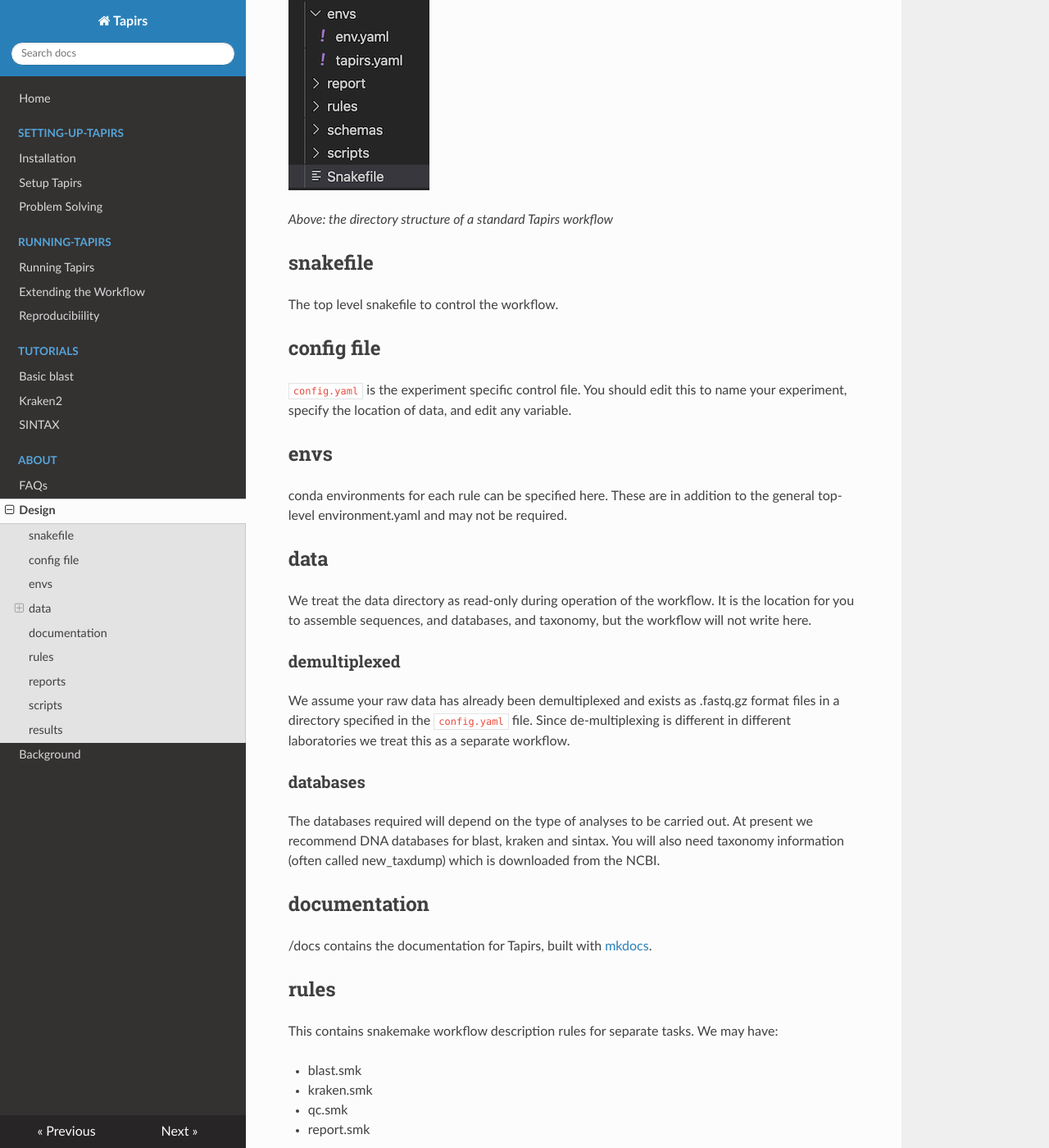
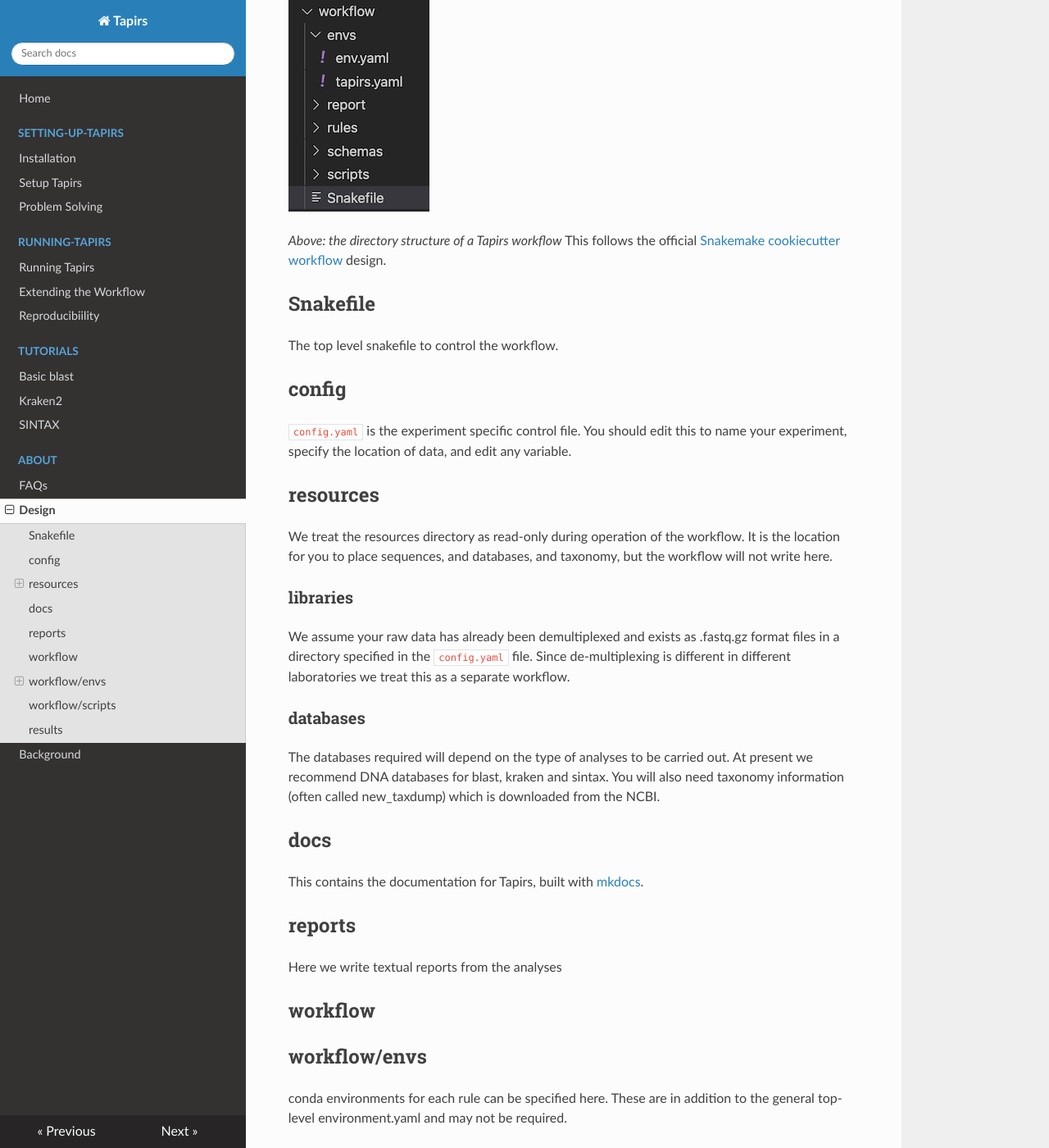
Before and after one commit to EvoHull/Tapirs, an MkDocs documentation site: the page built from docs/About/design.md, in a window 1280 px wide and 1400 px high, scrolled down 534 px. Shown: the whole window at 82% size. Built offline with MkDocs 1.6.1, drawn with Linux system fonts in a browser that asks for light colours; nearby versions of some CDN libraries; some of the changed text lies outside the part shown.

Commit message:
docs design update

```diff
--- a/docs/About/design.md
+++ b/docs/About/design.md
@@ -1,48 +1,75 @@
 # DIRECTORY STRUCTURE
 
-We set directory structure in the repository to standardise the workflow design. You will need to populate the data directory with your demultiplexed sequence (fastq.gz) files and the databases you wish to search them against (eg blast, kraken2, sintax).
+We set directory structure in the repository to standardise the workflow design. You will need to populate the `resources/libraries` directory with your demultiplexed sequence (fastq.gz) files and the `resources/databases` dirrectory with the reference databases you wish to search them against (eg blast, kraken2).
 
 ![Directory Structure](../images/directories.png)
 
-*Above: the directory structure of a standard Tapirs workflow*
-## snakefile
+*Above: the directory structure of a Tapirs workflow* This follows the official [Snakemake cookiecutter workflow](https://github.com/snakemake-workflows/cookiecutter-snakemake-workflow) design.
+
+## Snakefile
+
 The top level snakefile to control the workflow.
-## config file
+
+## config
+
 `config.yaml` is the experiment specific control file. You should edit this to name your experiment, specify the location of data, and edit any variable.
-## envs
+
+## resources
+
+We treat the resources directory as read-only during operation of the workflow. It is the location for you to place sequences, and databases, and taxonomy, but the workflow will not write here.
+
+### libraries
+
+We assume your raw data has already been demultiplexed and exists as .fastq.gz format files in a directory specified in the `config.yaml` file. Since de-multiplexing is different in different laboratories we treat this as a separate workflow.
+
+### databases
+
+The databases required will depend on the type of analyses to be carried out. At present we recommend DNA databases for blast, kraken and sintax. You will also need taxonomy information (often called new_taxdump) which is downloaded from the NCBI.
+
+## docs
+
+This contains the documentation for Tapirs, built with [mkdocs](https://www.mkdocs.org/).
+
+## reports
+
+Here we write textual reports from the analyses
+
+## workflow
+
+## workflow/envs
+
 conda environments for each rule can be specified here. These are in addition to the general top-level environment.yaml and may not be required.
-## data
-We treat the data directory as read-only during operation of the workflow. It is the location for you to assemble sequences, and databases, and taxonomy, but the workflow will not write here.
-### demultiplexed
-We assume your raw data has already been demultiplexed and exists as .fastq.gz format files in a directory specified in the `config.yaml` file. Since de-multiplexing is different in different laboratories we treat this as a separate workflow.
-### databases
-The databases required will depend on the type of analyses to be carried out. At present we recommend DNA databases for blast, kraken and sintax. You will also need taxonomy information (often called new_taxdump) which is downloaded from the NCBI.
-## documentation
-/docs contains the documentation for Tapirs, built with [mkdocs](https://www.mkdocs.org/).
-## rules
+
+### workflow/rules
+
 This contains snakemake workflow description rules for separate tasks. We may have:
 
 - blast.smk
-- kraken.smk
+- kraken2.smk
 - qc.smk
-- report.smk
+- reports.smk
 
 Each of these snakemake rules is run by the main snakefile at the appropriate time. Having separate rules for different sections of the workflow (eg quality control, qc.smk) allows better organisation and simplification of each component within the workflow. In our experience this makes the workflow much more understandable and easier to modify. You can usually deactivate a rule by commenting out its `include rules/name.smk` line in the top level snakefile. You may also have to comment out its outputs from rule All.
-## reports
-Reports are written by some of the programs. Snakemake will also write an overall report.
-## scripts
+
+## workflow/scripts
+
 Scripts called by snakemake rules are placed here.
+
 ## results
+
 This directory usually has subdirectories named by program (eg blast). It is a convenient way of organising the output.
 
 # ANALYSIS
+
 ## fastp
+
 fastp is used for 2 separate jobs:
 
 1. quality control, filter reads by score and length
 2. merge Forward and Reverse reads. It additionally does error correction if merged reads have a mismatch, taking the highest quality nucleotide
 
 ## vsearch
+
 vsearch does several jobs:
 
 1. conversion of fastq.gz to fasta file format
```
Also changed, not shown: other parts of docs/About/design.md (+4 -3 lines).
